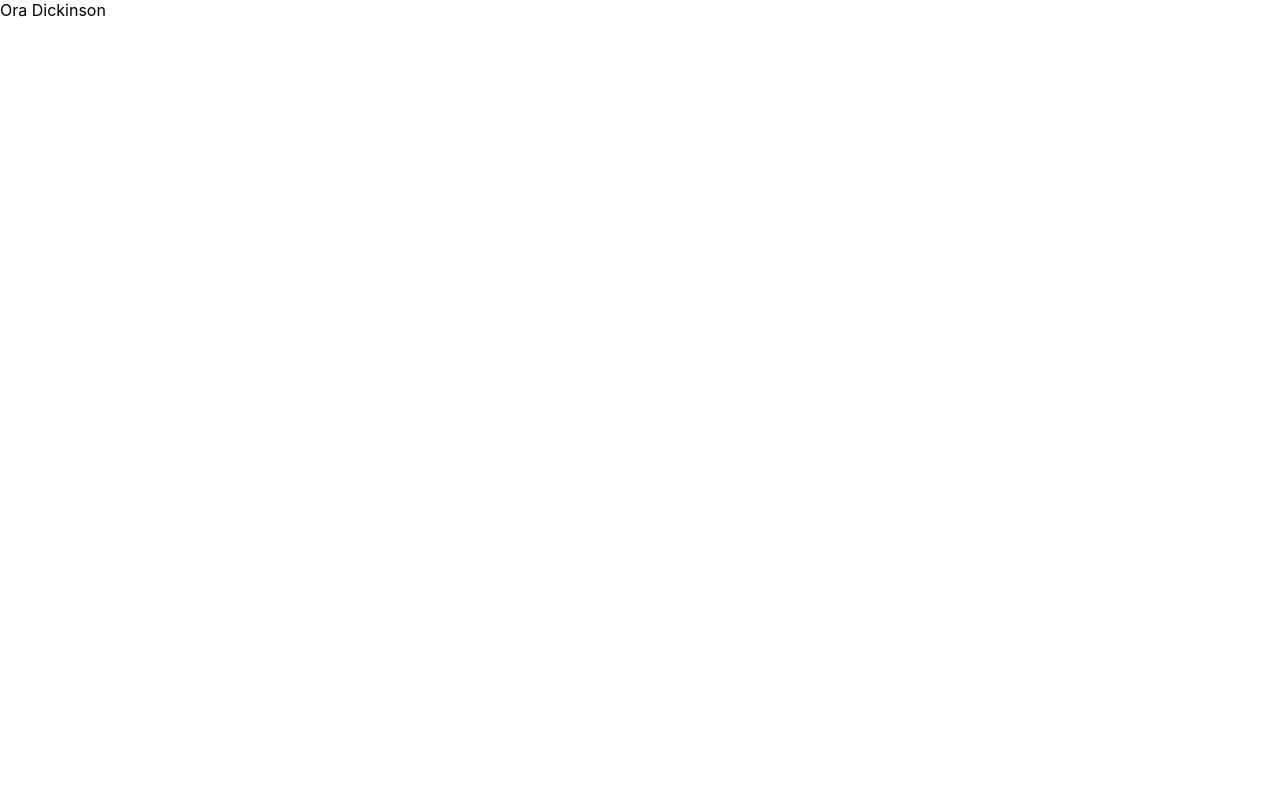
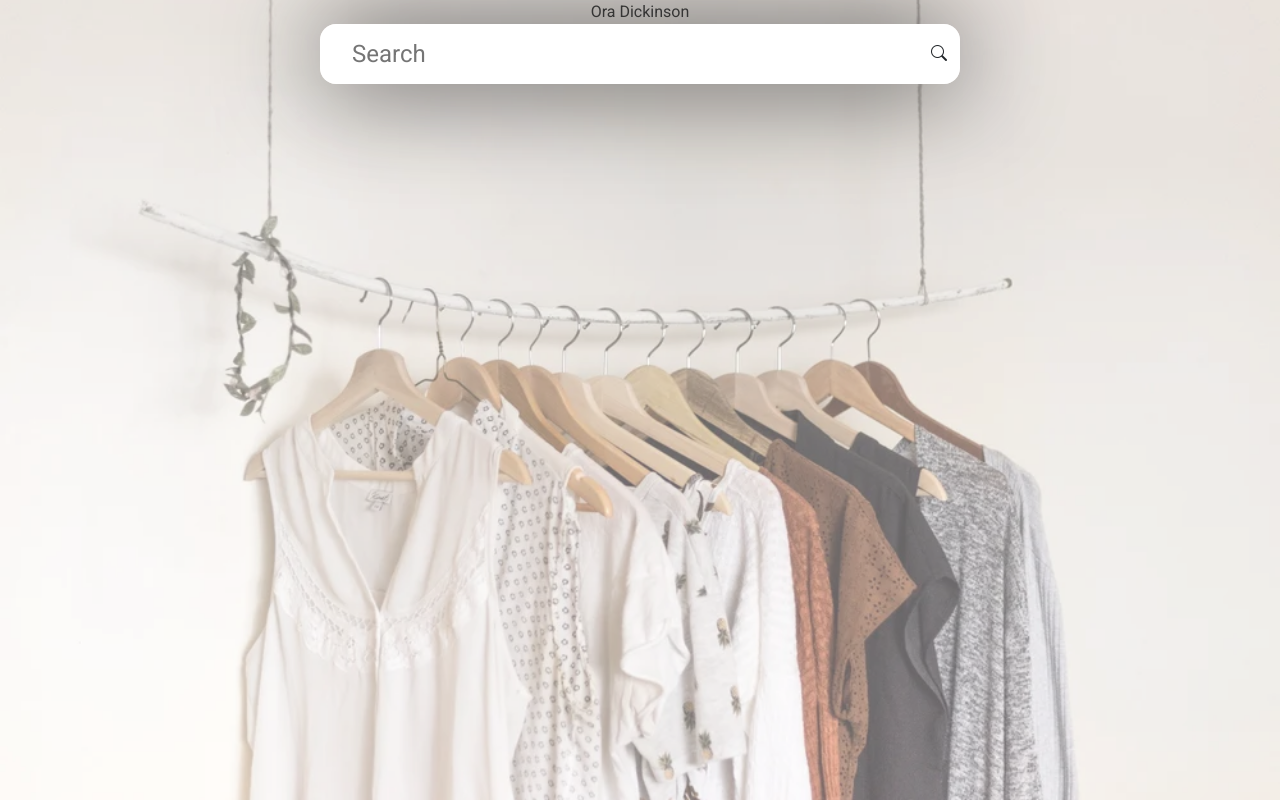
Before and after one commit to rth1-618/search-store-app, a React (Create React App) app: page / in a window 1280 px wide. Built offline with nearby package versions, Linux system fonts and the light colour scheme.

Commit message:
SesrchBar component base

```diff
--- a/public/index.html
+++ b/public/index.html
@@ -24,6 +24,16 @@
       work correctly both with client-side routing and a non-root public URL.
       Learn how to configure a non-root public URL by running `npm run build`.
     -->
+    <link
+      href="https://cdn.jsdelivr.net/npm/bootstrap@5.3.2/dist/css/bootstrap.min.css"
+      rel="stylesheet"
+      integrity="sha384-T3c6CoIi6uLrA9TneNEoa7RxnatzjcDSCmG1MXxSR1GAsXEV/Dwwykc2MPK8M2HN"
+      crossorigin="anonymous"
+    />
+    <link
+      rel="stylesheet"
+      href="https://cdn.jsdelivr.net/npm/bootstrap-icons@1.11.1/font/bootstrap-icons.css"
+    />
     <title>Search Store</title>
   </head>
   <body>
--- a/src/App.tsx
+++ b/src/App.tsx
@@ -1,9 +1,18 @@
 import React from "react";
 import "./assets/scss/main.scss";
 import { faker } from "@faker-js/faker";
-function App() {
+import SearchBar from "./components/SearchBar/SearchBar";
+
+const App: React.FC = () => {
   const name = faker.person.fullName();
-  return <div className="App">{name}</div>;
-}
+  return (
+    <div className="wrap">
+      <div className="App">
+        {name}
+        <SearchBar />
+      </div>
+    </div>
+  );
+};
 
 export default App;
--- a/src/assets/scss/_variables.scss
+++ b/src/assets/scss/_variables.scss
@@ -0,0 +1,2 @@
+$accent-color: rgb(76, 75, 74);
+$primary-color: #2a2a2a;
--- a/src/assets/scss/main.scss
+++ b/src/assets/scss/main.scss
@@ -0,0 +1,30 @@
+@import "./variables";
+@import url("https://fonts.googleapis.com/css2?family=Roboto&display=swap");
+
+.wrap {
+  position: relative;
+  &::before {
+    content: "";
+    position: absolute;
+    top: 0px;
+    bottom: 0px;
+    left: 0px;
+    right: 0px;
+    opacity: 0.6;
+    background-image: url("../images/bg.png");
+    background-position: center;
+    background-repeat: no-repeat;
+    background-size: cover;
+  }
+}
+
+.App {
+  position: relative;
+  width: 100vw;
+  height: 100vh;
+  display: flex;
+  flex-direction: column;
+  align-items: center;
+  font-family: "Roboto", sans-serif;
+  color: $primary-color;
+}
--- /dev/null
+++ b/src/components/SearchBar/SearchBar.scss
@@ -0,0 +1,28 @@
+@import "../../assets/scss/variables";
+
+.search-bar {
+  position: relative;
+  display: flex;
+  box-shadow: 0 0 100px $accent-color;
+  border-radius: 1rem;
+  font-size: 1.5rem;
+  width: 40rem;
+
+  .input-box {
+    width: 100%;
+    border: none;
+    padding: 0.75rem 2rem;
+    border-radius: inherit;
+
+    &:focus {
+      outline: none;
+    }
+  }
+
+  .icon {
+    position: absolute;
+    outline: none;
+    align-self: center;
+    right: 0;
+  }
+}
--- /dev/null
+++ b/src/components/SearchBar/SearchBar.tsx
@@ -0,0 +1,25 @@
+import React, { useState } from "react";
+import "./SearchBar.scss";
+
+const SearchBar = () => {
+  const [srch, setSrch] = useState("");
+  return (
+    <>
+      <form className="search-bar">
+        <input
+          className="input-box"
+          value={srch}
+          onChange={(e) => setSrch(e.target.value)}
+          type="text"
+          placeholder="Search"
+        />
+        <button type="submit" className="btn icon">
+          <i className="bi bi-search"></i>
+        </button>
+      </form>
+      {srch}
+    </>
+  );
+};
+
+export default SearchBar;
```
